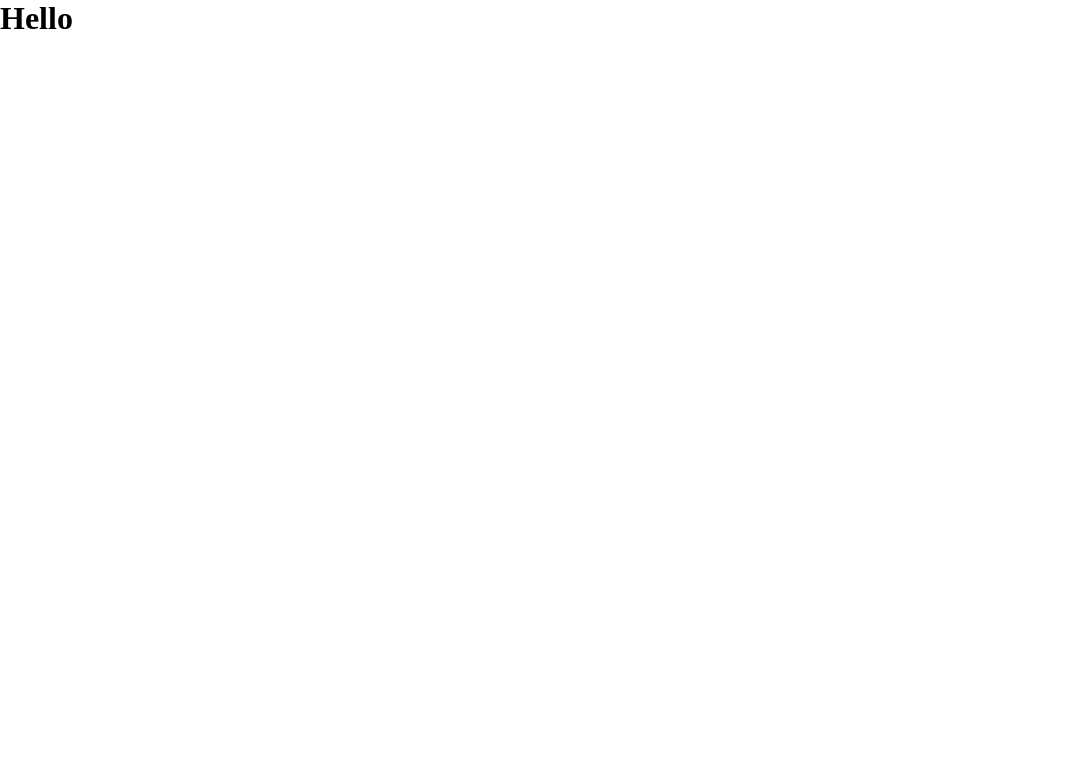
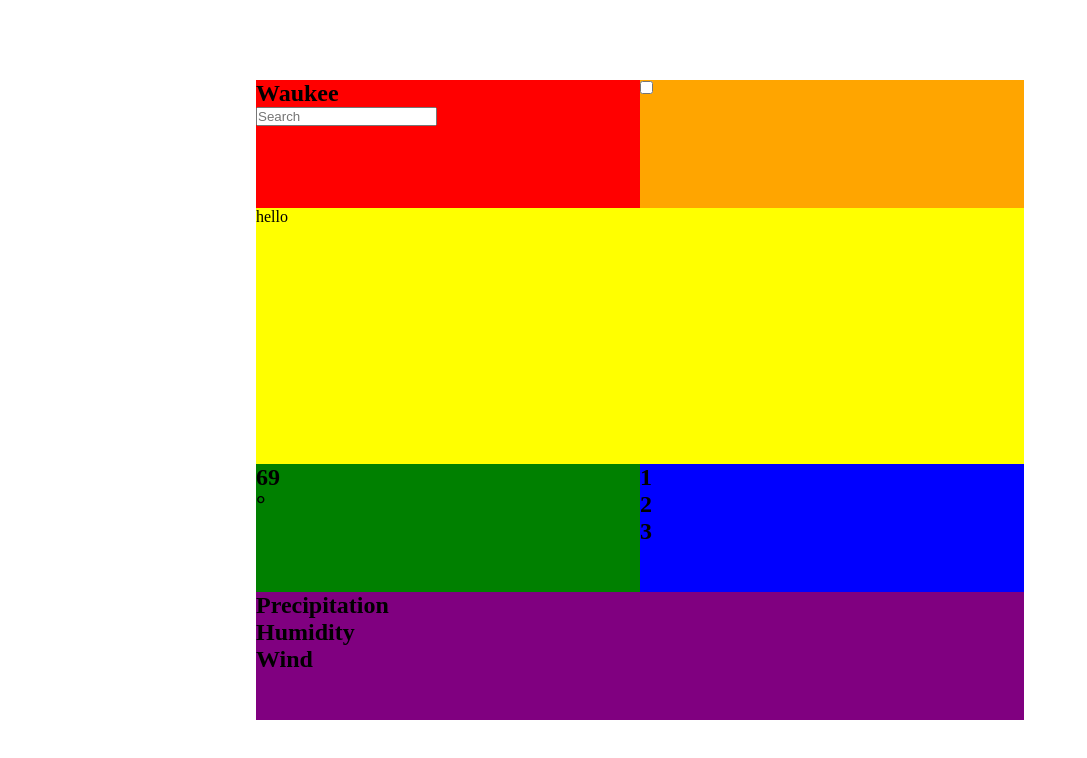
Before and after one commit to ianharris97/Weather-App, a plain HTML site: page index.html in a window 1280 px wide. Shown: the whole page, without its empty margins (0-1087 px from the left). Drawn offline with Linux system fonts and the light colour scheme.

Commit message:
get basic layout and positioning started

```diff
--- a/index.html
+++ b/index.html
@@ -9,6 +9,61 @@
         <link rel="stylesheet" href="./style.css">
     </head>
     <body>
-        <h1>Hello</h1>
+        <main>
+            <section class="card" id="current-view">
+                <div id="location-search">
+                    <h1 id="current-location">Waukee</h1>
+
+                    <div id="search">
+                        <input type="search" placeholder="Search">
+
+                        <div class="search-icon">
+                            <a href="#"></a>
+                        </div>
+                    </div>
+                </div>
+
+                <div id="unit-switch">
+                    <input type="checkbox" id="unit-toggle">
+                    <label for="unit-toggle"></label>
+                </div>
+
+                <div id="current-weather-icon">hello</div>
+
+                <div id="temperature">
+                    <h1 id="current-temperature">69</h1>
+                    <h1 id="degree-symbol">&#176</h1>
+                </div>
+
+                <div id="current-range">
+                    <div>
+                        <h1 id="current-condition">1</h1>
+                    </div>
+                    <div>
+                        <h1 id="current-low-temperature">2</h1>
+                        <h1 id="current-high-temperature">3</h1>
+                    </div>
+                </div>
+
+                <div id="current-stats">
+                    <div>
+                        <h1>Precipitation</h1>
+                        <p id="current-precipitation"></p>
+                    </div>
+                    <div>
+                        <h1>Humidity</h1>
+                        <p id="current-humidity"></p>
+                    </div>
+                    <div>
+                        <h1>Wind</h1>
+                        <p id="current-wind"></p>
+                    </div>
+                </div>
+            </section>
+
+            <section class="card">
+
+            </section>
+        </main>
     </body>
 </html>
--- a/style.css
+++ b/style.css
@@ -2,3 +2,56 @@
     margin: 0;
     padding: 0;
 }
+
+main {
+    width: 100%;
+    height: 100vh;
+
+    display: flex;
+    justify-content: center;
+    align-items: center;
+}
+
+#current-view {
+    display: grid;
+    grid-template-areas: 'location-search unit-switch'
+    'weather-icon weather-icon'
+    'temperature current-range'
+    'current-stats current-stats';
+
+    grid-template-columns: 1fr 1fr;
+    grid-template-rows: 1fr 2fr 1fr 1fr;
+
+    width: 60%;
+    height: 80vh;
+}
+
+#location-search {
+    grid-area: location-search;
+    background-color: red;
+}
+
+#unit-switch {
+    grid-area: unit-switch;
+    background-color: orange;
+}
+
+#current-weather-icon {
+    grid-area: weather-icon;
+    background-color: yellow;
+}
+
+#temperature {
+    grid-area: temperature;
+    background-color: green;
+}
+
+#current-range {
+    grid-area: current-range;
+    background-color: blue;
+}
+
+#current-stats {
+    grid-area: current-stats;
+    background-color: purple;
+}
```
